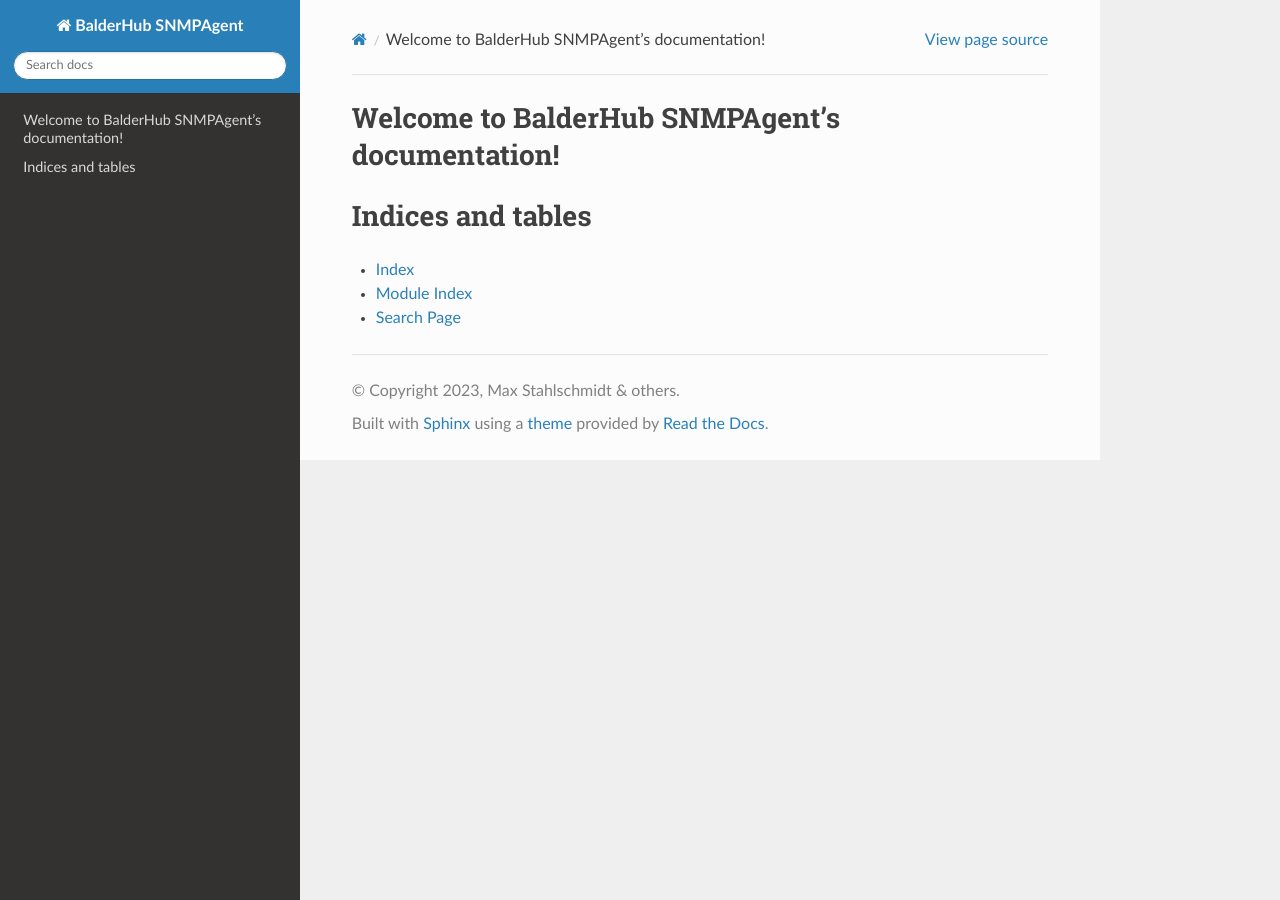
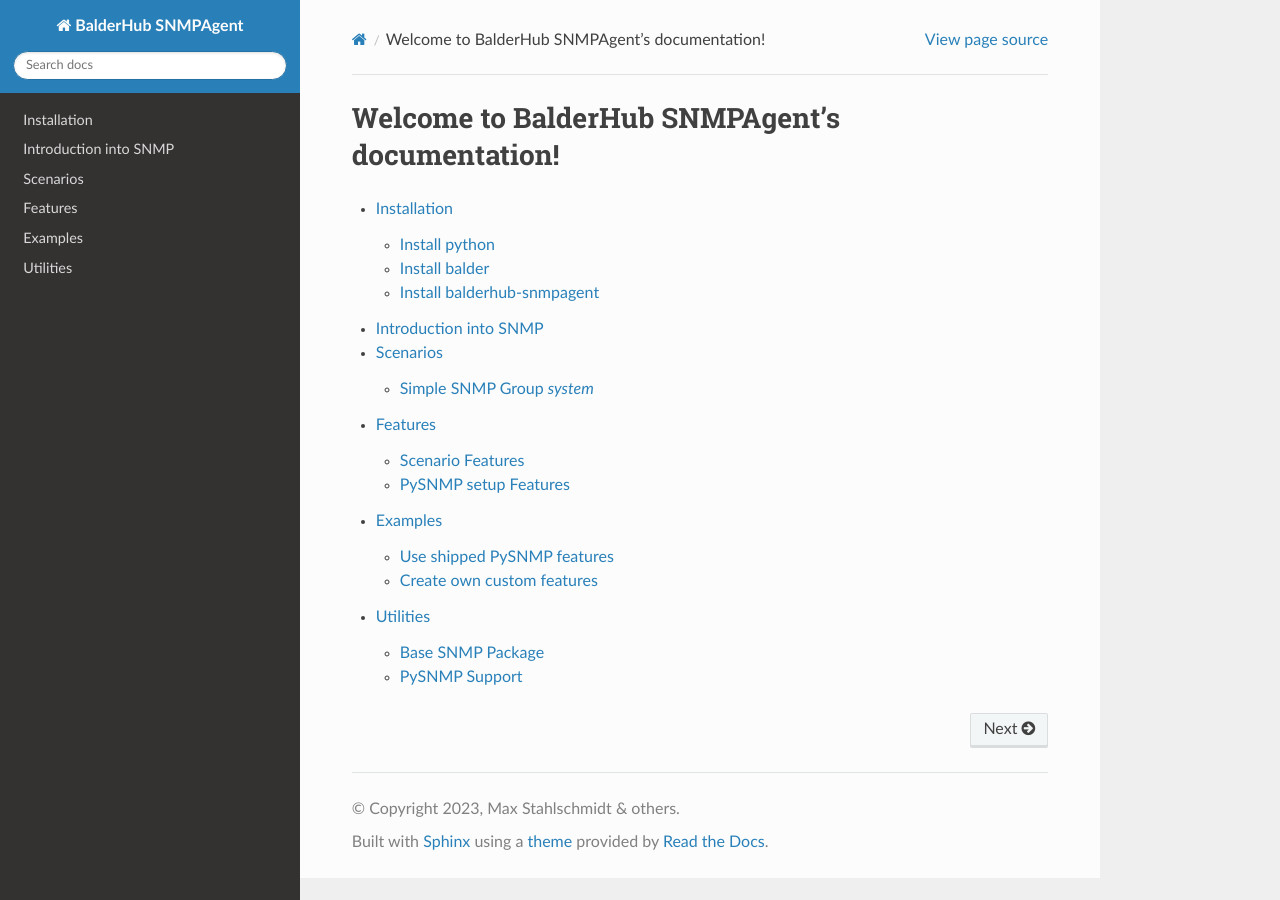
Before and after one commit to balder-dev/balderhub-snmpagent, a Sphinx documentation site: the page built from doc/source/index.rst, in a window 1280 px wide. Built offline with Sphinx 7.4.7 and the Read the Docs theme 2.0.0, drawn with Linux system fonts in a browser that asks for light colours.

Commit message:
docs(docs/*): add basic documentation structure

```diff
--- a/doc/source/conf.py
+++ b/doc/source/conf.py
@@ -2,6 +2,11 @@
 #
 # For the full list of built-in configuration values, see the documentation:
 # https://www.sphinx-doc.org/en/master/usage/configuration.html
+
+import os
+import sys
+
+sys.path.insert(0, os.path.abspath('../../src'))
 
 # -- Project information -----------------------------------------------------
 # https://www.sphinx-doc.org/en/master/usage/configuration.html#project-information
@@ -13,15 +18,19 @@
 # -- General configuration ---------------------------------------------------
 # https://www.sphinx-doc.org/en/master/usage/configuration.html#general-configuration
 
-extensions = []
+extensions = ['sphinx.ext.autodoc']
 
 templates_path = ['_templates']
 exclude_patterns = []
-
-
 
 # -- Options for HTML output -------------------------------------------------
 # https://www.sphinx-doc.org/en/master/usage/configuration.html#options-for-html-output
 
 html_theme = 'sphinx_rtd_theme'
 html_static_path = ['_static']
+
+# -- Autodoc settings --------------------------------------------------------
+
+autodoc_default_options = {
+    'show-inheritance': True
+}
--- /dev/null
+++ b/doc/source/examples.rst
@@ -0,0 +1,14 @@
+Examples
+********
+
+This section shows different simple examples how you can integrate these tests.
+
+Use shipped PySNMP features
+===========================
+
+.. todo develop
+
+Create own custom features
+==========================
+
+.. todo develop
--- a/doc/source/index.rst
+++ b/doc/source/index.rst
@@ -6,15 +6,16 @@
 Welcome to BalderHub SNMPAgent's documentation!
 ===============================================
 
+.. todo short introduction into the snmpagent project
+
+.. todo describe what a balderhub project is
+
 .. toctree::
    :maxdepth: 2
-   :caption: Contents:
 
-
-
-Indices and tables
-==================
-
-* :ref:`genindex`
-* :ref:`modindex`
-* :ref:`search`
+   installation.rst
+   topic_intro.rst
+   scenarios.rst
+   features.rst
+   examples.rst
+   utilities.rst
--- /dev/null
+++ b/doc/source/topic_intro.rst
@@ -0,0 +1,4 @@
+Introduction into SNMP
+**********************
+
+.. todo describe snmp
```
Also changed, not shown: doc/source/features.rst (added, +39 -0 lines), doc/source/installation.rst (added, +29 -0 lines), doc/source/scenarios.rst (added, +18 -0 lines), doc/source/utilities.rst (added, +16 -0 lines).
